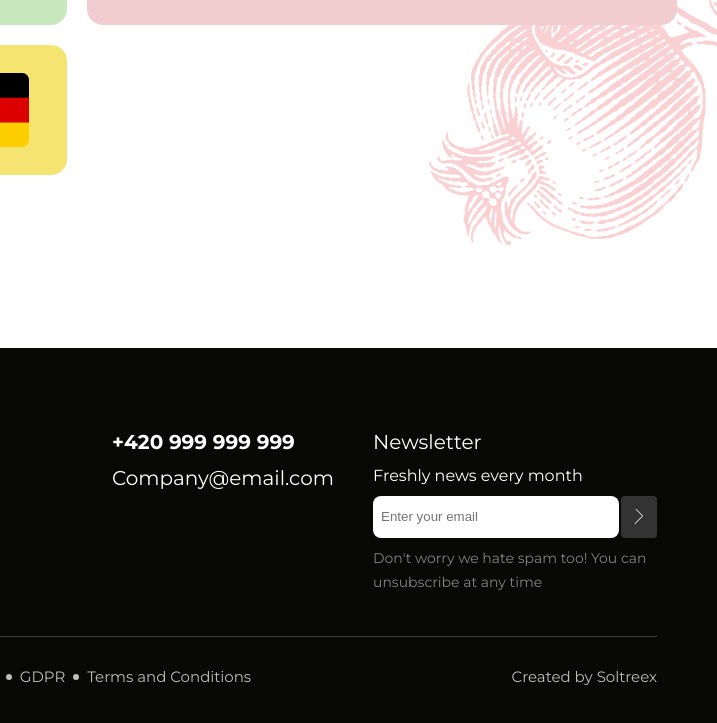
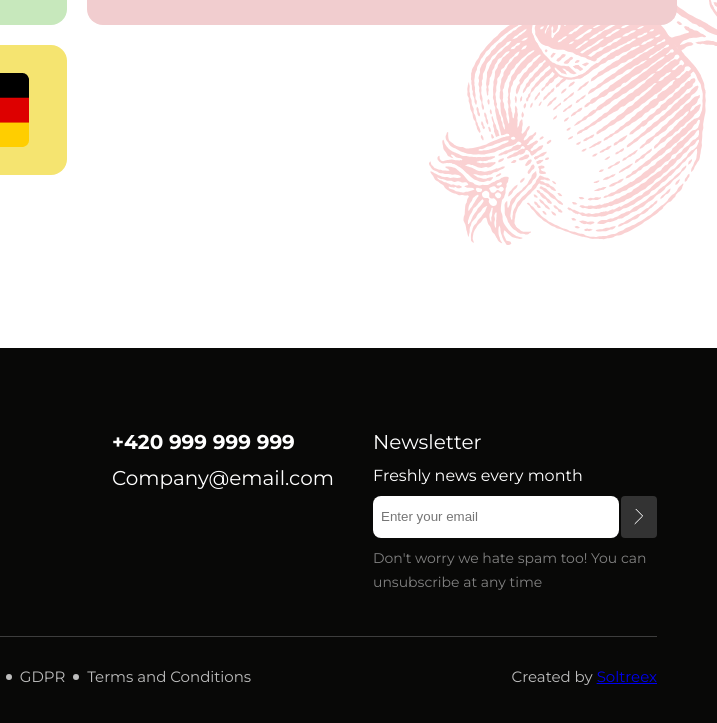
Before and after one commit to Kagenooi/spragaLanding, a plain HTML site: page index.html in a window 1280 px wide. Shown: the part 10707-11430 px from the top of the page, 563-1280 px from the left. Drawn offline with nearby package versions, Linux system fonts and the light colour scheme; a script that the page names is missing.

Commit message:
Update index.html

```diff
--- a/index.html
+++ b/index.html
@@ -1628,7 +1628,7 @@
                 <a class="footer_xxs regular text_decoration_none" href="general_terms.html">Terms and Conditions</a>
             </div>
             <p class="footer_xxs regular ">
-                Created by Soltreex
+                Created by <a href="https://soltreex.com/">Soltreex</a>
             </p>
         </div>
     </div>
```
